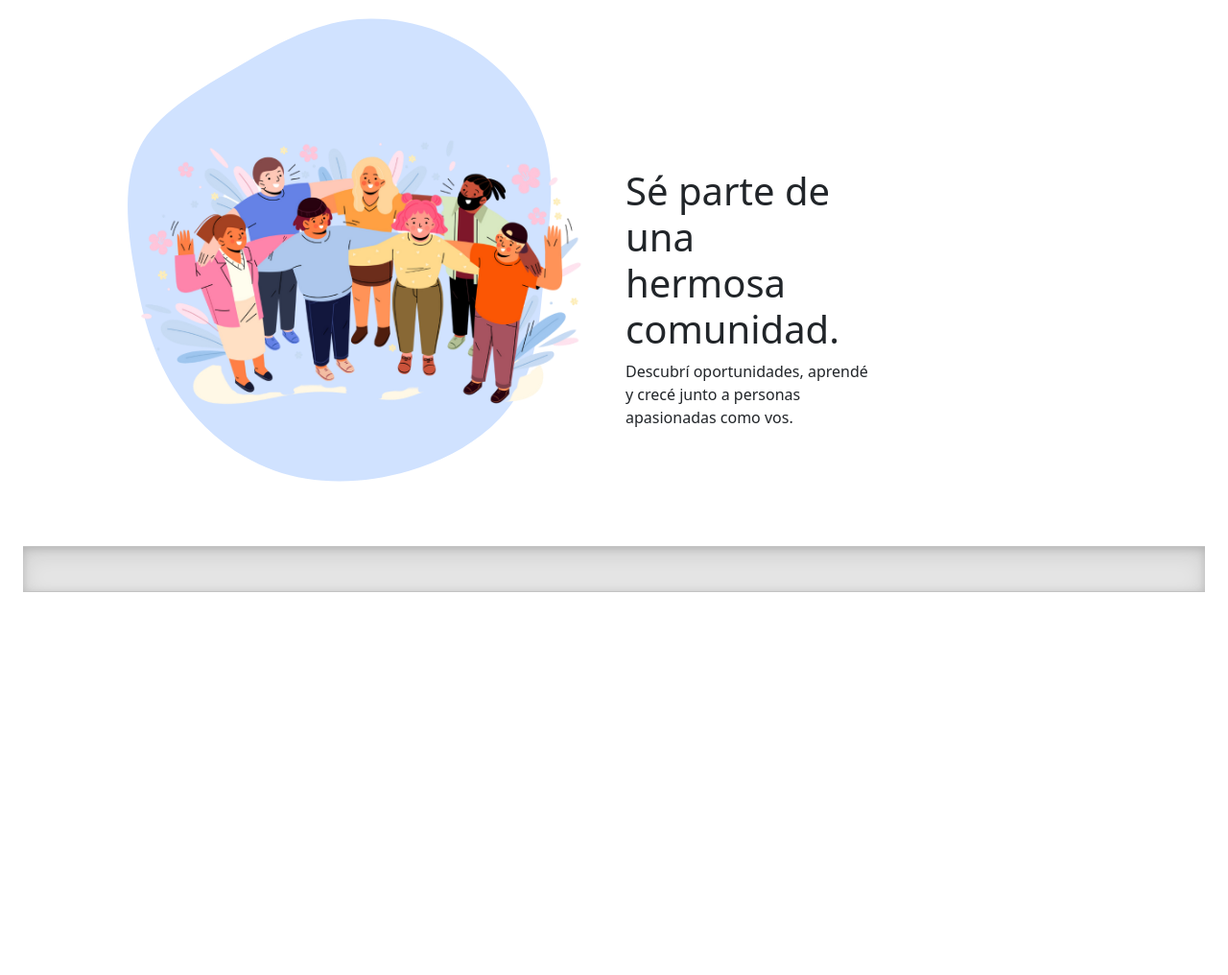
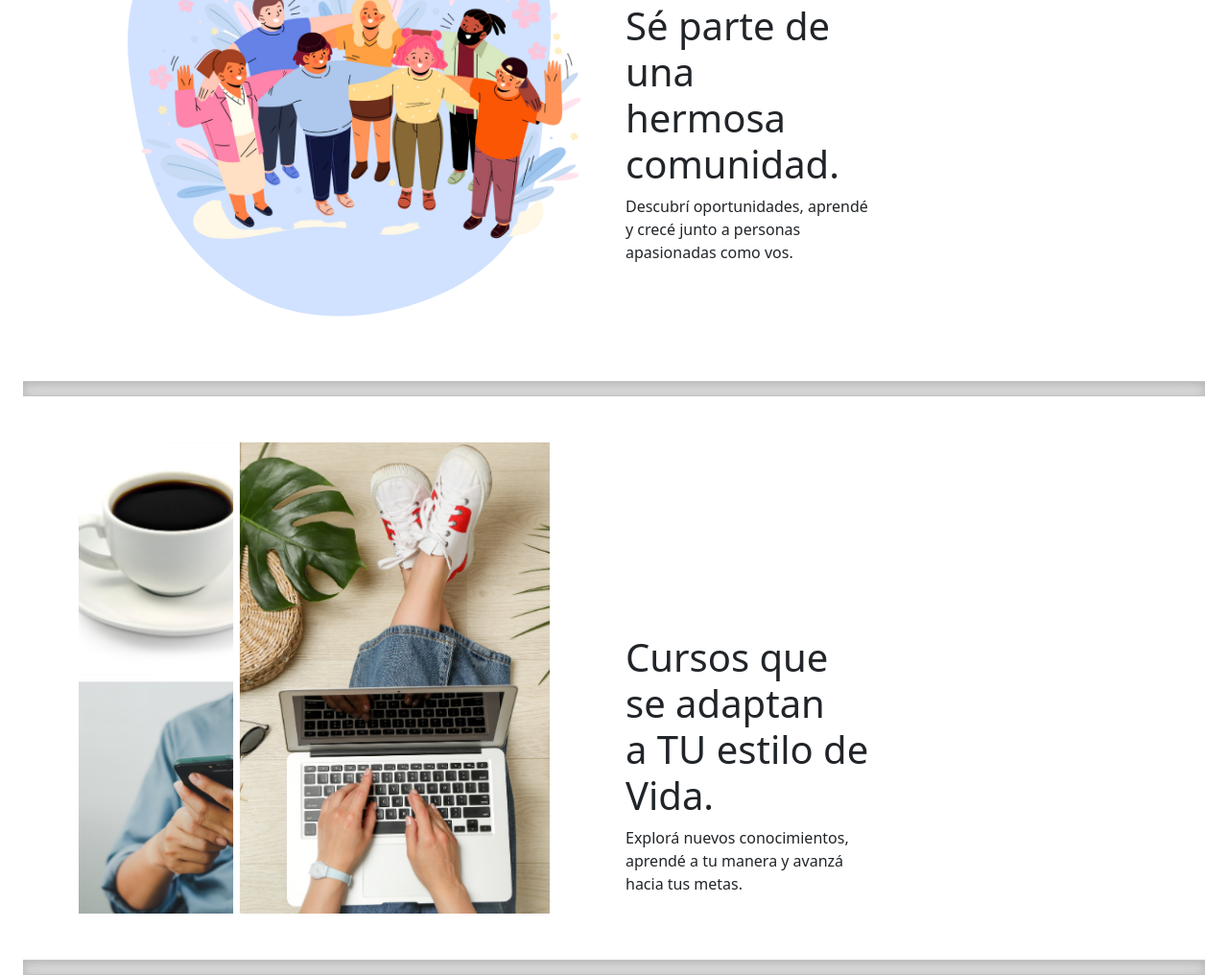
Before and after one commit to Javutu/mimingo, a plain HTML site: page index.html in a window 1280 px wide. Shown: the part 741-1757 px from the top of the page at 96% size. Before the commit the page ends 1358 px from the top, so only its background shows below. Drawn offline with nearby package versions, Linux system fonts and the light colour scheme.

Commit message:
thirdsection

```diff
--- a/index.html
+++ b/index.html
@@ -14,7 +14,7 @@
         }
 
         .b-example-divider {
-            height: 3rem;
+            height: 1rem;
             background-color: rgba(0, 0, 0, .1);
             border: solid rgba(0, 0, 0, .15);
             border-width: 1px 0;
@@ -121,7 +121,7 @@
                     <p>Descubrí una plataforma donde expertos en los campos que te apasionan<br /> comparten su conocimiento, brindándote la oportunidad de aprender <br /> y crecer en un entorno inspirador y colaborativo.</p>
                 </div>
                 <div class="col-md-6">
-                    <img class="tamaniox rounded-3" src="img/pres.png" alt="Imagen">
+                    <img class="tamaniox rounded-3" src="img/pri.gif" alt="Imagen">
                 </div>
             </div>
         </div>
@@ -159,6 +159,29 @@
     </section>
     <div class="b-example-divider"></div>
 
+    <section id="task" class="contact py-5">
+        <div class="container">
+            <div class="row">
+                <div class="col-md-6 contact-image">
+                    <div class="position-relative">
+                         <img src="img/tres.png" class="img-fluid tamanio2" style="right: 1px; top: 0;">
+                    </div>
+                </div>
+                            <div class="col-md-6 contact-form col-sm-12">
+                    <div class="row">
+                        <div class="col-md-6 espacio">
+                            <h1>Cursos que se adaptan  <br /> a TU estilo de Vida.</h1>
+                            <p>Explorá nuevos conocimientos, aprendé a tu manera y avanzá hacia tus metas.</p>
+                        </div>
+                        <div class="col-md-6">
+                        </div>
+                    </div>
+                </div>
+
+    </section>
+    <div class="b-example-divider"></div>
+
+
 
 </body>
 
```
Also changed, not shown: img/tres.png (added), 1 other file.
